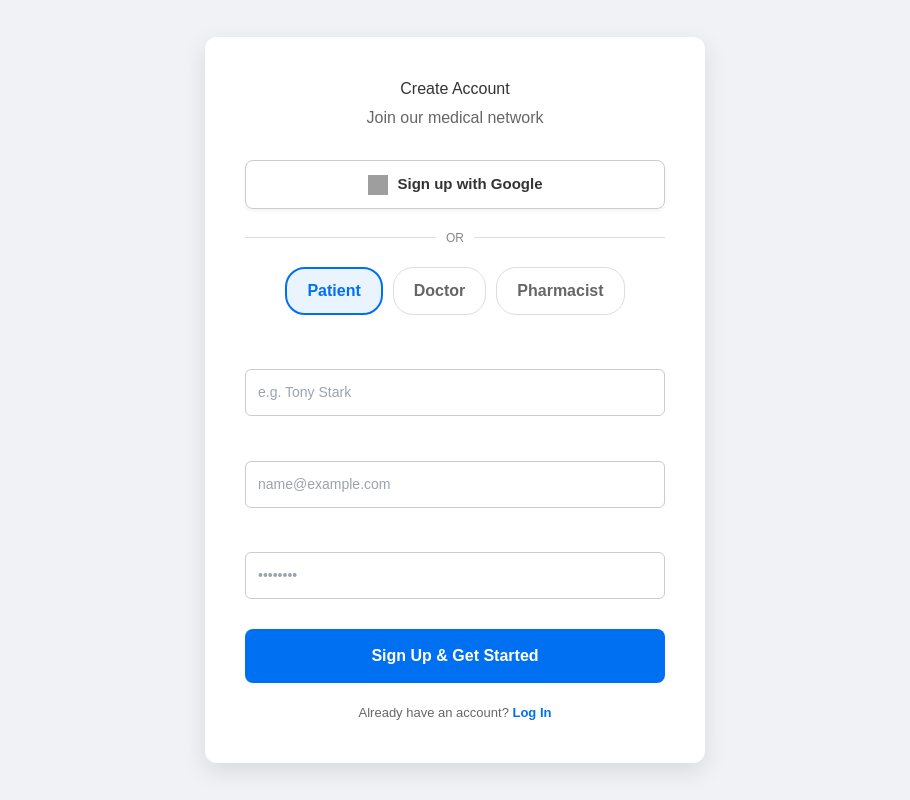
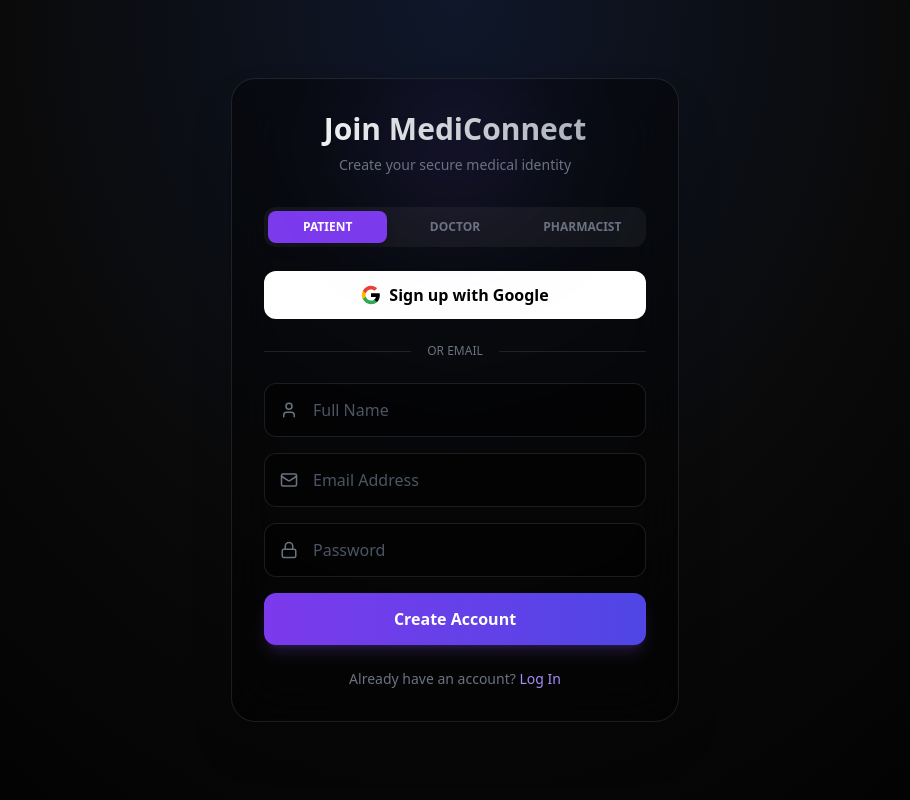
Before and after one commit to Manas10k1/G-PAM-Med, a Next.js app: page /signup in a window 1280 px wide. Shown: the whole page, without its empty margins (185-1095 px from the left). Built offline with nearby package versions, Linux system fonts and the light colour scheme; no server answers; grey boxes are pictures that could not be loaded.

Commit message:
Fixed signup page error and styling

```diff
--- a/app/signup/page.tsx
+++ b/app/signup/page.tsx
@@ -1,254 +1,160 @@
 'use client'
-import { useState, useRef } from 'react'
+import { useState } from 'react'
 import { supabase } from '../utils/supabaseClient'
 import { useRouter } from 'next/navigation'
 import Link from 'next/link'
+import { Mail, Lock, User, Shield, AlertCircle, Loader2 } from 'lucide-react'
 
-export default function SignUp() {
+export default function Signup() {
   const router = useRouter()
-
-  // Basic Info
   const [email, setEmail] = useState('')
   const [password, setPassword] = useState('')
   const [fullName, setFullName] = useState('')
-  const [role, setRole] = useState<'patient' | 'doctor' | 'pharma'>('patient')
+  const [role, setRole] = useState<'patient' | 'doctor' | 'pharmacist'>('patient')
   const [loading, setLoading] = useState(false)
 
-  // Doctor Specifics
-  const [qualifications, setQualifications] = useState('')
-  const [hospital, setHospital] = useState('')
-  const [address, setAddress] = useState('')
-  const [imageFile, setImageFile] = useState<File | null>(null)
-  const [imagePreview, setImagePreview] = useState<string | null>(null)
-  const fileInputRef = useRef<HTMLInputElement>(null)
-
-  const handleImageChange = (e: any) => {
-    const file = e.target.files[0]
-    if (file) {
-      setImageFile(file)
-      setImagePreview(URL.createObjectURL(file))
-    }
-  }
-
-  // --- NEW: GOOGLE SIGN IN ---
-  const handleGoogleLogin = async () => {
-    const { error } = await supabase.auth.signInWithOAuth({
-      provider: 'google',
-      options: {
-        redirectTo: `${window.location.origin}/patient`, // Default redirect to patient dashboard
-        queryParams: {
-          access_type: 'offline',
-          prompt: 'consent',
-        },
-      },
-    })
-    if (error) alert(error.message)
-  }
-
-  const handleSignUp = async (e: any) => {
+  const handleSignup = async (e: any) => {
     e.preventDefault()
     setLoading(true)
 
     try {
-      const { data: existingUser } = await supabase.from('Users').select('email').eq('email', email).single()
+      // 1. Create User in Supabase Auth (Secure)
+      const { data: authData, error: authError } = await supabase.auth.signUp({
+        email,
+        password,
+        options: {
+          data: { full_name: fullName, role: role }, // Meta data
+        },
+      })
 
-      if (existingUser) {
-        alert("User already exists! Please log in instead.")
-        setLoading(false)
-        return
+      if (authError) throw authError
+
+      // 2. Add to Public 'Users' Table (WITHOUT PASSWORD)
+      if (authData.user) {
+        const { error: dbError } = await supabase.from('Users').insert([
+          {
+            email: email,
+            Full_name: fullName,
+            role: role
+            // ❌ Removed 'password' field from here to fix your error
+          }
+        ])
+        if (dbError) throw dbError
       }
 
-      const { error: userError } = await supabase.from('Users').insert({
-          email,
-          password,
-          Full_name: fullName,
-          role
-        })
-
-      if (userError) throw userError
-
-      if (role === 'doctor') {
-        let imageUrl = ''
-        if (imageFile) {
-          const fileExt = imageFile.name.split('.').pop()
-          const fileName = `doc_${Date.now()}.${fileExt}`
-          const { error: uploadError } = await supabase.storage.from('avatars').upload(fileName, imageFile)
-          if (uploadError) throw uploadError
-          const { data } = supabase.storage.from('avatars').getPublicUrl(fileName)
-          imageUrl = data.publicUrl
-        }
-
-        const { error: profileError } = await supabase.from('doctor_profiles').insert({
-            email,
-            full_name: fullName,
-            qualifications,
-            hospital_name: hospital,
-            address,
-            image_url: imageUrl
-          })
-
-        if (profileError) throw profileError
-      }
-
-      alert("Account Created Successfully! 🎉")
-
-      if (role === 'doctor') router.push('/doctor')
-      else if (role === 'patient') router.push('/patient')
-      else router.push('/pharma')
+      alert('Account created! Please Log In.')
+      router.push('/')
 
     } catch (error: any) {
-      alert("Error: " + error.message)
+      alert(error.message)
     } finally {
       setLoading(false)
     }
   }
 
+  const handleGoogleSignup = async () => {
+    // This requires your Vercel URL to be added to Supabase
+    await supabase.auth.signInWithOAuth({
+      provider: 'google',
+      options: {
+        redirectTo: `${window.location.origin}/auth/callback`,
+      },
+    })
+  }
+
   return (
-    <div style={{ minHeight: '100vh', display: 'flex', alignItems: 'center', justifyContent: 'center', backgroundColor: '#f0f2f5', fontFamily: 'Arial, sans-serif' }}>
+    <div className="min-h-screen bg-[#0a0a0a] bg-[radial-gradient(ellipse_at_top,_var(--tw-gradient-stops))] from-slate-900 via-[#0a0a0a] to-black flex items-center justify-center p-4">
+      <div className="w-full max-w-md bg-black/40 backdrop-blur-xl border border-white/10 p-8 rounded-3xl shadow-2xl relative overflow-hidden">
 
-      <div style={{ backgroundColor: 'white', padding: '40px', borderRadius: '12px', boxShadow: '0 8px 24px rgba(0,0,0,0.1)', width: '100%', maxWidth: '500px' }}>
+        {/* Background Glow */}
+        <div className="absolute top-0 left-1/2 -translate-x-1/2 w-32 h-32 bg-violet-500/20 rounded-full blur-3xl pointer-events-none"></div>
 
-        <div style={{ textAlign: 'center', marginBottom: '30px' }}>
-          <h1 style={{ margin: 0, color: '#333' }}>Create Account</h1>
-          <p style={{ color: '#666', marginTop: '5px' }}>Join our medical network</p>
+        <div className="text-center mb-8 relative z-10">
+          <h1 className="text-3xl font-bold bg-clip-text text-transparent bg-gradient-to-r from-white to-gray-400">Join MediConnect</h1>
+          <p className="text-gray-500 text-sm mt-2">Create your secure medical identity</p>
         </div>
 
-        {/* --- GOOGLE BUTTON --- */}
+        {/* Role Selection */}
+        <div className="grid grid-cols-3 gap-2 mb-6 p-1 bg-white/5 rounded-xl">
+          {['patient', 'doctor', 'pharmacist'].map((r) => (
+            <button
+              key={r}
+              onClick={() => setRole(r as any)}
+              className={`py-2 text-xs font-bold uppercase rounded-lg transition-all duration-300 ${
+                role === r
+                  ? 'bg-violet-600 text-white shadow-lg'
+                  : 'text-gray-500 hover:bg-white/5 hover:text-gray-300'
+              }`}
+            >
+              {r}
+            </button>
+          ))}
+        </div>
+
         <button
-          onClick={handleGoogleLogin}
-          style={{
-            width: '100%',
-            padding: '12px',
-            backgroundColor: 'white',
-            color: '#333',
-            border: '1px solid #ccc',
-            borderRadius: '8px',
-            fontSize: '15px',
-            fontWeight: 'bold',
-            cursor: 'pointer',
-            display: 'flex',
-            alignItems: 'center',
-            justifyContent: 'center',
-            gap: '10px',
-            marginBottom: '20px',
-            boxShadow: '0 2px 4px rgba(0,0,0,0.05)'
-          }}
+          onClick={handleGoogleSignup}
+          className="w-full bg-white text-black font-bold py-3 rounded-xl mb-6 flex items-center justify-center gap-2 hover:bg-gray-100 transition-colors"
         >
-          <img src="https://www.svgrepo.com/show/475656/google-color.svg" alt="Google" style={{ width: '20px', height: '20px' }} />
+          <svg className="w-5 h-5" viewBox="0 0 24 24"><path fill="currentColor" d="M22.56 12.25c0-.78-.07-1.53-.2-2.25H12v4.26h5.92c-.26 1.37-1.04 2.53-2.21 3.31v2.77h3.57c2.08-1.92 3.28-4.74 3.28-8.09z" /><path fill="#34A853" d="M12 23c2.97 0 5.46-.98 7.28-2.66l-3.57-2.77c-.98.66-2.23 1.06-3.71 1.06-2.86 0-5.29-1.93-6.16-4.53H2.18v2.84C3.99 20.53 7.7 23 12 23z" /><path fill="#FBBC05" d="M5.84 14.09c-.22-.66-.35-1.36-.35-2.09s.13-1.43.35-2.09V7.07H2.18C1.43 8.55 1 10.22 1 12s.43 3.45 1.18 4.93l2.85-2.22.81-.62z" /><path fill="#EA4335" d="M12 5.38c1.62 0 3.06.56 4.21 1.64l3.15-3.15C17.45 2.09 14.97 1 12 1 7.7 1 3.99 3.47 2.18 7.07l3.66 2.84c.87-2.6 3.3-4.53 6.16-4.53z" /></svg>
           Sign up with Google
         </button>
 
-        <div style={{ display: 'flex', alignItems: 'center', margin: '20px 0', color: '#888' }}>
-          <div style={{ flex: 1, height: '1px', backgroundColor: '#ddd' }}></div>
-          <span style={{ padding: '0 10px', fontSize: '12px' }}>OR</span>
-          <div style={{ flex: 1, height: '1px', backgroundColor: '#ddd' }}></div>
+        <div className="flex items-center gap-4 mb-6">
+          <div className="h-px bg-white/10 flex-1"></div>
+          <span className="text-xs text-gray-500 font-medium">OR EMAIL</span>
+          <div className="h-px bg-white/10 flex-1"></div>
         </div>
 
-        <form onSubmit={handleSignUp} style={{ display: 'grid', gap: '20px' }}>
-
-          <div style={{ display: 'flex', justifyContent: 'center', gap: '10px', marginBottom: '10px' }}>
-            {['patient', 'doctor', 'pharma'].map((r) => (
-              <button
-                key={r}
-                type="button"
-                onClick={() => setRole(r as any)}
-                style={{
-                  padding: '10px 20px',
-                  borderRadius: '20px',
-                  border: role === r ? '2px solid #0070f3' : '1px solid #ddd',
-                  backgroundColor: role === r ? '#eaf4ff' : 'white',
-                  color: role === r ? '#0070f3' : '#666',
-                  fontWeight: 'bold',
-                  textTransform: 'capitalize',
-                  cursor: 'pointer'
-                }}
-              >
-                {r === 'pharma' ? 'Pharmacist' : r}
-              </button>
-            ))}
+        <form onSubmit={handleSignup} className="space-y-4">
+          <div className="relative group">
+            <User className="absolute left-4 top-1/2 -translate-y-1/2 text-gray-500 group-focus-within:text-violet-400 transition-colors" size={18} />
+            <input
+              type="text"
+              placeholder="Full Name"
+              value={fullName}
+              onChange={(e) => setFullName(e.target.value)}
+              className="w-full bg-black/50 border border-white/10 text-white pl-12 pr-4 py-3.5 rounded-xl focus:outline-none focus:border-violet-500 transition-colors placeholder:text-gray-600"
+              required
+            />
           </div>
 
-          <div>
-            <label style={{ display: 'block', fontSize: '13px', fontWeight: 'bold', marginBottom: '5px' }}>Full Name</label>
-            <input type="text" value={fullName} onChange={e => setFullName(e.target.value)} required style={inputStyle} placeholder="e.g. Tony Stark" />
+          <div className="relative group">
+            <Mail className="absolute left-4 top-1/2 -translate-y-1/2 text-gray-500 group-focus-within:text-violet-400 transition-colors" size={18} />
+            <input
+              type="email"
+              placeholder="Email Address"
+              value={email}
+              onChange={(e) => setEmail(e.target.value)}
+              className="w-full bg-black/50 border border-white/10 text-white pl-12 pr-4 py-3.5 rounded-xl focus:outline-none focus:border-violet-500 transition-colors placeholder:text-gray-600"
+              required
+            />
           </div>
 
-          <div>
-            <label style={{ display: 'block', fontSize: '13px', fontWeight: 'bold', marginBottom: '5px' }}>Email Address</label>
-            <input type="email" value={email} onChange={e => setEmail(e.target.value)} required style={inputStyle} placeholder="name@example.com" />
+          <div className="relative group">
+            <Lock className="absolute left-4 top-1/2 -translate-y-1/2 text-gray-500 group-focus-within:text-violet-400 transition-colors" size={18} />
+            <input
+              type="password"
+              placeholder="Password"
+              value={password}
+              onChange={(e) => setPassword(e.target.value)}
+              className="w-full bg-black/50 border border-white/10 text-white pl-12 pr-4 py-3.5 rounded-xl focus:outline-none focus:border-violet-500 transition-colors placeholder:text-gray-600"
+              required
+            />
           </div>
-
-          <div>
-            <label style={{ display: 'block', fontSize: '13px', fontWeight: 'bold', marginBottom: '5px' }}>Password</label>
-            <input type="password" value={password} onChange={e => setPassword(e.target.value)} required style={inputStyle} placeholder="••••••••" />
-          </div>
-
-          {role === 'doctor' && (
-            <div style={{ padding: '20px', backgroundColor: '#f9f9f9', borderRadius: '8px', border: '1px solid #eee', animation: 'fadeIn 0.3s' }}>
-              <h4 style={{ margin: '0 0 15px 0', color: '#0070f3' }}>👨‍⚕️ Doctor Profile Setup</h4>
-
-              <div style={{ textAlign: 'center', marginBottom: '15px' }}>
-                <div
-                  onClick={() => fileInputRef.current?.click()}
-                  style={{
-                    width: '100px', height: '100px', borderRadius: '50%', backgroundColor: '#eee',
-                    margin: '0 auto', cursor: 'pointer', overflow: 'hidden', border: '2px dashed #ccc',
-                    display: 'flex', alignItems: 'center', justifyContent: 'center'
-                  }}
-                >
-                  {imagePreview ? (
-                    <img src={imagePreview} alt="Preview" style={{ width: '100%', height: '100%', objectFit: 'cover' }} />
-                  ) : (
-                    <span style={{ fontSize: '30px', color: '#999' }}>📷</span>
-                  )}
-                </div>
-                <p style={{ fontSize: '11px', color: '#666', marginTop: '5px' }}>Tap to upload photo</p>
-                <input type="file" ref={fileInputRef} onChange={handleImageChange} accept="image/*" style={{ display: 'none' }} />
-              </div>
-
-              <div style={{ display: 'grid', gap: '15px' }}>
-                <input type="text" placeholder="Qualifications (e.g. MBBS, MD)" value={qualifications} onChange={e => setQualifications(e.target.value)} style={inputStyle} />
-                <input type="text" placeholder="Hospital / Clinic Name" value={hospital} onChange={e => setHospital(e.target.value)} style={inputStyle} />
-                <input type="text" placeholder="Clinic Address" value={address} onChange={e => setAddress(e.target.value)} style={inputStyle} />
-              </div>
-            </div>
-          )}
 
           <button
             type="submit"
             disabled={loading}
-            style={{
-              marginTop: '10px',
-              padding: '15px',
-              backgroundColor: loading ? '#ccc' : '#0070f3',
-              color: 'white',
-              border: 'none',
-              borderRadius: '8px',
-              fontSize: '16px',
-              fontWeight: 'bold',
-              cursor: loading ? 'not-allowed' : 'pointer'
-            }}
+            className="w-full bg-gradient-to-r from-violet-600 to-indigo-600 text-white font-bold py-3.5 rounded-xl shadow-lg shadow-violet-500/20 hover:opacity-90 transition-all active:scale-95 disabled:opacity-50 disabled:scale-100 flex items-center justify-center gap-2"
           >
-            {loading ? 'Creating Account...' : 'Sign Up & Get Started'}
+            {loading ? <Loader2 className="animate-spin" size={20}/> : 'Create Account'}
           </button>
-
         </form>
 
-        <p style={{ textAlign: 'center', fontSize: '13px', marginTop: '20px', color: '#666' }}>
-          Already have an account? <Link href="/" style={{ color: '#0070f3', fontWeight: 'bold' }}>Log In</Link>
+        <p className="text-center text-gray-500 text-sm mt-6">
+          Already have an account? <Link href="/" className="text-violet-400 hover:text-white font-medium transition-colors">Log In</Link>
         </p>
-
       </div>
-      <style jsx global>{`@keyframes fadeIn { from { opacity: 0; transform: translateY(-10px); } to { opacity: 1; transform: translateY(0); } }`}</style>
     </div>
   )
 }
-
-const inputStyle = {
-  width: '100%',
-  padding: '12px',
-  borderRadius: '6px',
-  border: '1px solid #ccc',
-  fontSize: '14px',
-  outline: 'none'
-}
```
